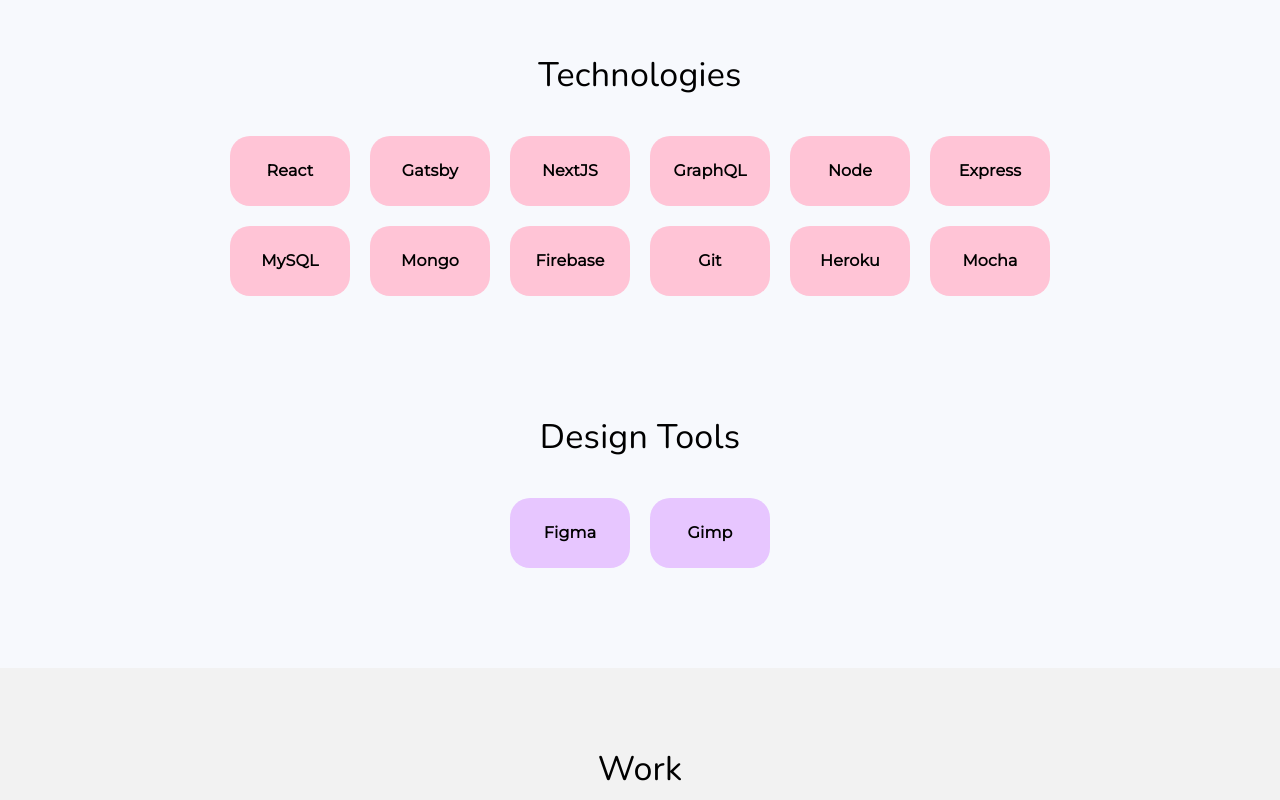
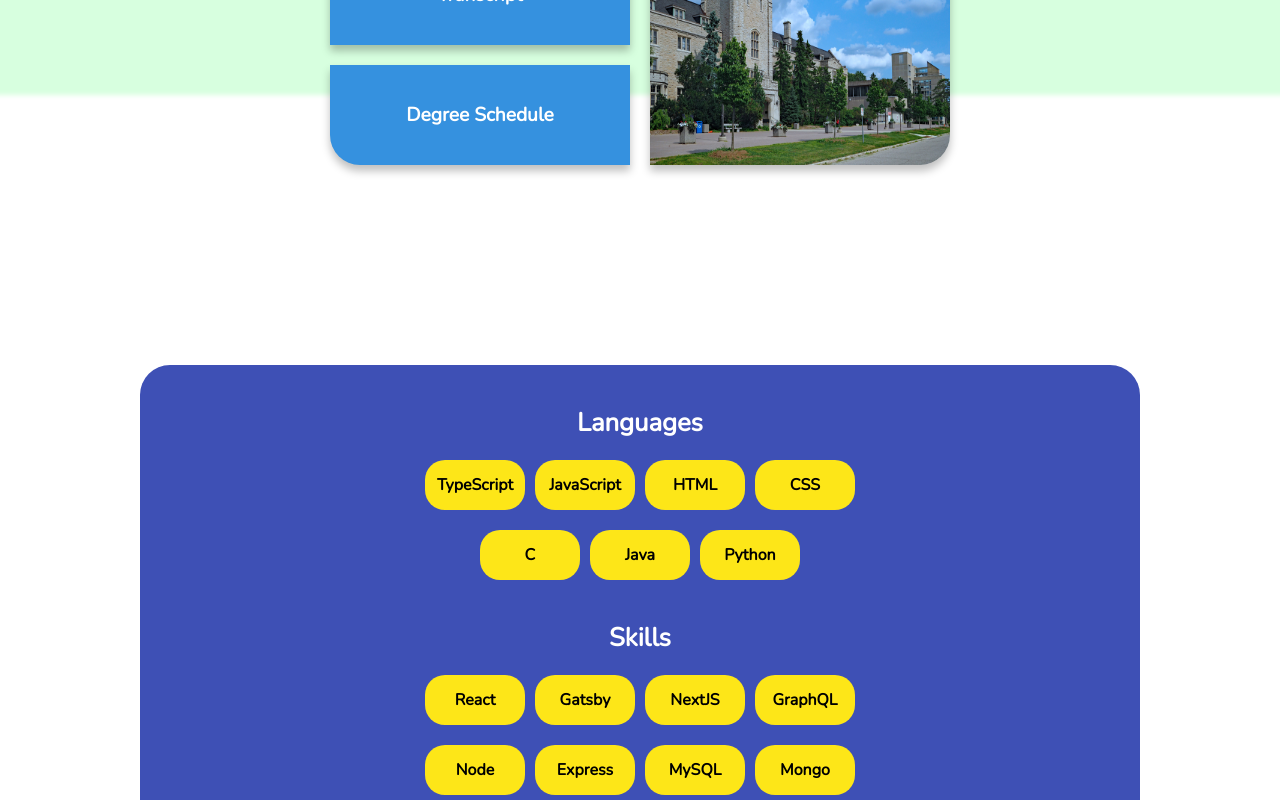
Before and after one commit to brandenphan/Portfolio-v2, a React (Create React App) app: page / in a window 1280 px wide. Shown: the part 1600-2400 px from the top of the page. Built offline with nearby package versions, Linux system fonts and the light colour scheme.

Commit message:
migrated main site

```diff
--- a/src/App.js
+++ b/src/App.js
@@ -2,22 +2,20 @@
 import { BrowserRouter as Router, Routes, Route } from "react-router-dom";
 import ContextProvider from "./Context/WidthContext";
 import ThemeProvider from "./Context/ThemeContext";
-import Index from "./Pages/index";
+// import Index from "./Pages/index";
 import Cutsbyjz from "./Pages/Work/cutsbyjz";
 import GuelphDental from "./Pages/Work/GuelphDental";
 import Lotus from "./Pages/Work/Lotus";
 import NotFound from "./Pages/NotFound";
-
-import PersonalPortfolioNew from "./Pages/Project/PersonalPortfolioNew";
-import CourseSearch from "./Pages/Project/CourseSearch";
-import DiscordBot from "./Pages/Project/DiscordBot";
-import PersonalPortfolioOld from "./Pages/Project/PersonalPortfolioOld";
-import ScheduleMaker from "./Pages/Project/ScheduleMaker";
-import Brawlhalla from "./Pages/Project/Brawlhalla";
-import GPX from "./Pages/Project/GPX";
-
 import Home from "./Pages/home";
 
+// import PersonalPortfolioNew from "./Pages/Project/PersonalPortfolioNew";
+// import CourseSearch from "./Pages/Project/CourseSearch";
+// import DiscordBot from "./Pages/Project/DiscordBot";
+// import PersonalPortfolioOld from "./Pages/Project/PersonalPortfolioOld";
+// import ScheduleMaker from "./Pages/Project/ScheduleMaker";
+// import Brawlhalla from "./Pages/Project/Brawlhalla";
+// import GPX from "./Pages/Project/GPX";
 
 const App = () => {
 	return (
@@ -25,23 +23,11 @@
 			<ContextProvider>
 				<ThemeProvider>
 					<Routes>
-						<Route exact path="/" element={<Index />} />
-
+						<Route exact path="/" element={<Home />} />
 						<Route path="/Cutsbyjz" element={<Cutsbyjz />} />
 						<Route path="/GuelphDental" element={<GuelphDental />} />
 						<Route path="/Lotus" element={<Lotus />} />
 						<Route path="*" element={<NotFound />} />
-
-						<Route path="/PersonalPortfolioNew" element={<PersonalPortfolioNew />} />
-						<Route path="/CourseSearch" element={<CourseSearch />} />
-						<Route path="/DiscordBot" element={<DiscordBot />} />
-						<Route path="/PersonalPortfolioOld" element={<PersonalPortfolioOld />} />
-						<Route path="/ScheduleMaker" element={<ScheduleMaker />} />
-						<Route path="/Brawlhalla" element={<Brawlhalla />} />
-						<Route path="/GPX" element={<GPX />} />
-
-
-						<Route path="/home" element={<Home />} />
 					</Routes>
 				</ThemeProvider>
 			</ContextProvider>
--- a/src/Components/NewFooter.js
+++ b/src/Components/NewFooter.js
@@ -11,7 +11,7 @@
     const { width } = useWidth();
 
     return (
-        <div id="Contact" style={{marginTop: width > 1100 ? "350px" : width > 700 ? "300px" : width > 500 ? "260px" : "220px", width: "100vw", display: "flex", justifyContent: "center"}}>
+        <div id="Contact" style={{marginTop: width > 1100 ? "330px" : width > 700 ? "300px" : width > 500 ? "260px" : "220px", width: "100vw", display: "flex", justifyContent: "center"}}>
             <div style={{height: "400px", width: width > 800 ? "70vw" : width > 600 ? "80vw" : width > 500 ? "85vw" : "90vw", borderRadius: "30px 30px 0px 0px", backgroundColor: "#3F3F3F", display: "flex", justifyContent: "center"}}>
                 <div>
                     <p style={{fontFamily: "Nunito", fontWeight: "bold", fontSize: "1.6rem", color: "white", marginTop: "65px", textAlign: "center"}}>Contact</p>
--- a/src/Components/Work.js
+++ b/src/Components/Work.js
@@ -37,7 +37,7 @@
             </div>
         :
             <div style={{display: "flex", justifyContent: "center", flexDirection: "column", marginTop: width > 600 ? "200px" : "170px"}}>
-                <p style={{fontFamily: "Nunito", fontWeight: "bold", fontSize: "2rem", margin: "0", textAlign: "center"}}>Work</p>
+                <p style={{fontFamily: "Nunito", fontWeight: "bold", fontSize: width > 800 ? "2rem" : "1.6rem", margin: "0", textAlign: "center"}}>Work</p>
 
                 <div style={{marginTop: "30px", display: "flex", justifyContent: "center"}}>
                     <StyledAnchor target="_blank" href="/Cutsbyjz">
```
